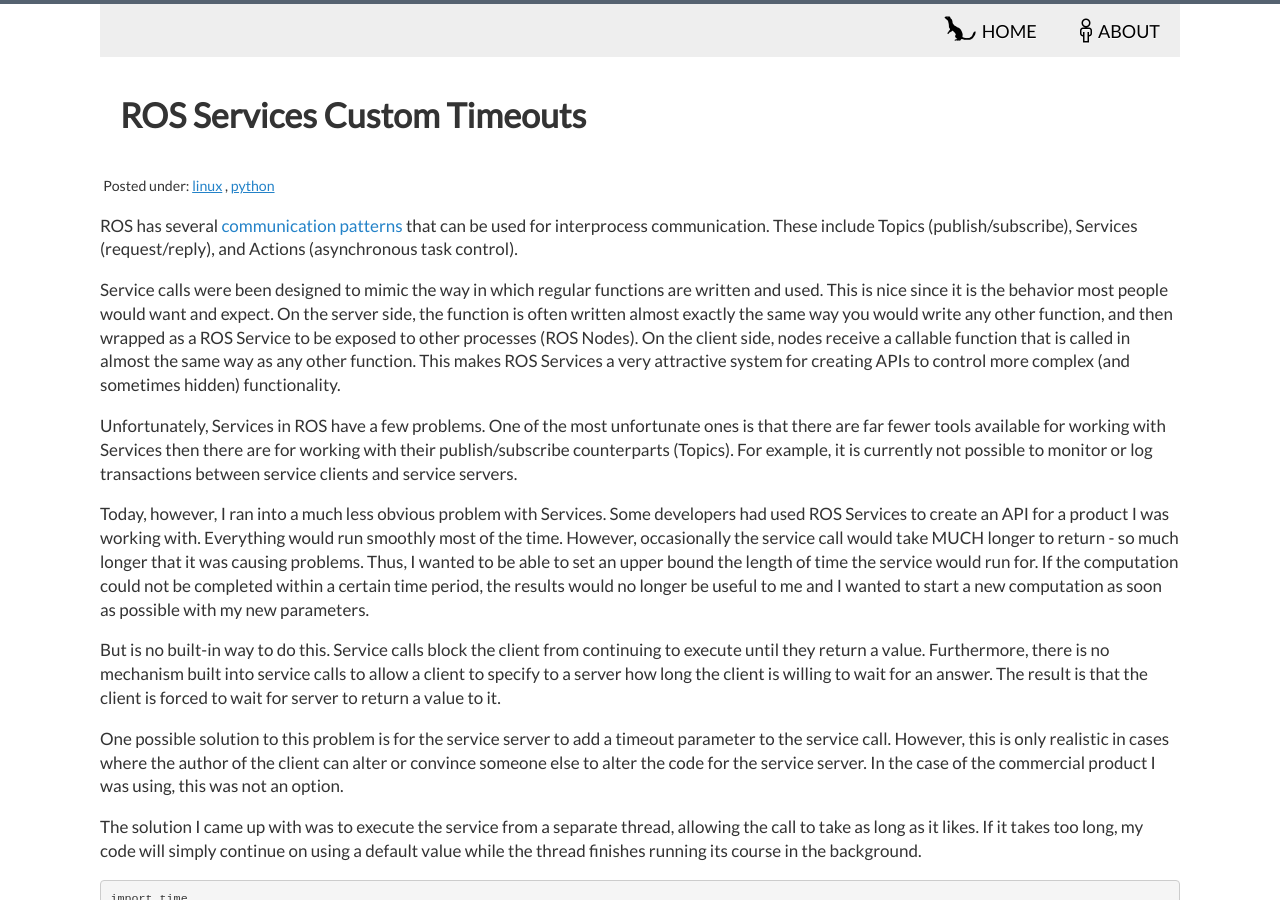
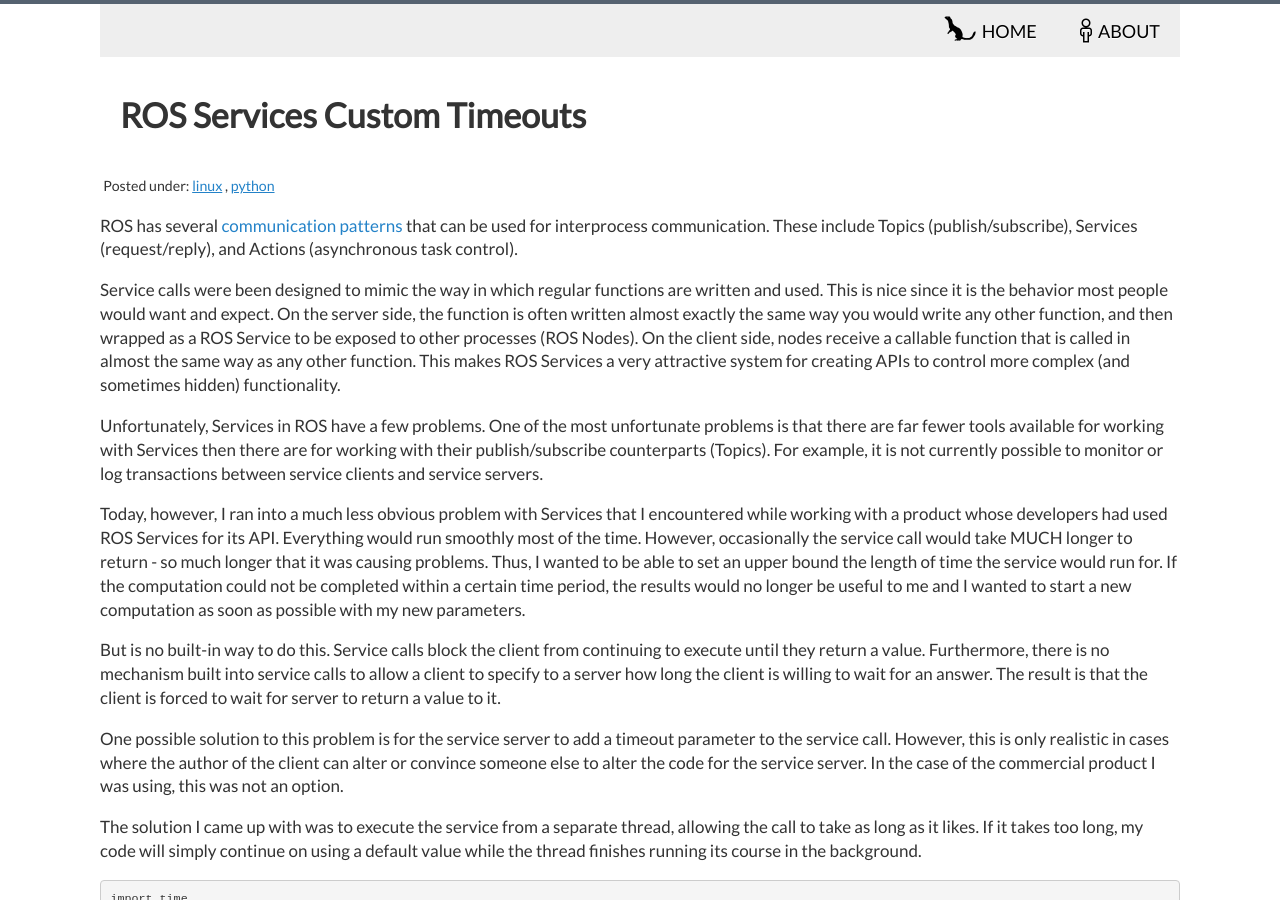
Before and after one commit to mrdanbrooks/mrdanbrooks.github.io, a Jekyll site: the page built from drafts/2015-09-02-ros-service-timeouts.md, in a window 1280 px wide and 900 px high. Built offline with Jekyll 4.4.1, drawn with Linux system fonts in a browser that asks for light colours; Markdown is read by kramdown in place of the engine named in the settings.

Commit message:
ros edits

```diff
--- a/drafts/2015-09-02-ros-service-timeouts.md
+++ b/drafts/2015-09-02-ros-service-timeouts.md
@@ -20,11 +20,10 @@ On the client side, nodes receive a callable function that is called in almost t
 This makes ROS Services a very attractive system for creating APIs to control more complex (and sometimes hidden) functionality.
 
 Unfortunately, Services in ROS have a few problems.
-One of the most unfortunate ones is that there are far fewer tools available for working with Services then there are for working with their publish/subscribe counterparts (Topics).
-For example, it is currently not possible to monitor or log transactions between service clients and service servers.
+One of the most unfortunate problems is that there are far fewer tools available for working with Services then there are for working with their publish/subscribe counterparts (Topics).
+For example, it is not currently possible to monitor or log transactions between service clients and service servers.
 
-Today, however, I ran into a much less obvious problem with Services.
-Some developers had used ROS Services to create an API for a product I was working with.
+Today, however, I ran into a much less obvious problem with Services that I encountered while working with a product whose developers had used ROS Services for its API.
 Everything would run smoothly most of the time.
 However, occasionally the service call would take MUCH longer to return - so much longer that it was causing problems.
 Thus, I wanted to be able to set an upper bound the length of time the service would run for.
```
